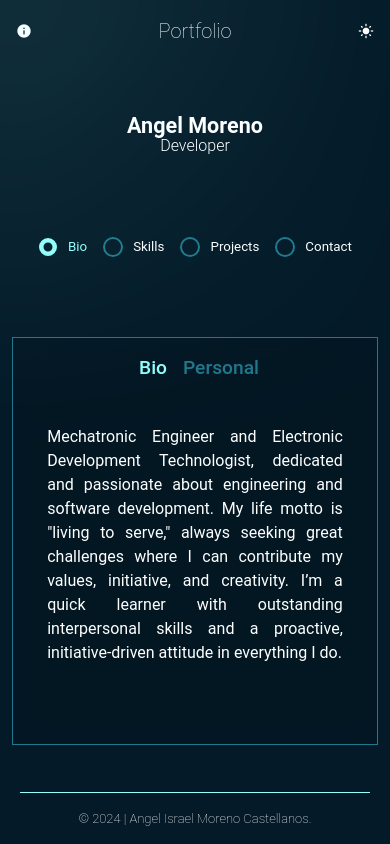
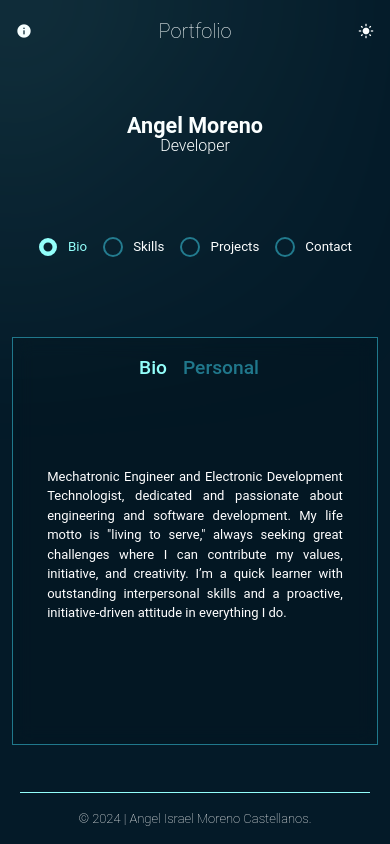
Before and after one commit to Moca9801/mocadev, an Angular app: page / in a window 390 px wide. Built offline with nearby package versions, Linux system fonts and the light colour scheme.

Commit message:
font size

```diff
--- a/src/app/components/bio/bio.component.scss
+++ b/src/app/components/bio/bio.component.scss
@@ -45,5 +45,10 @@
     margin-top: 0px;
     font-size: larger !important;
   }
+}
 
+@media (max-width: 720px) {
+  .description{
+    font-size: small !important;
+  }
 }
--- a/src/app/components/projects/projects.component.scss
+++ b/src/app/components/projects/projects.component.scss
@@ -122,4 +122,8 @@
     button {
       font-size: 18px;
     }
+
+    .description{
+      font-size: small !important;
+    }
   }
--- a/src/app/components/skills/skills.component.scss
+++ b/src/app/components/skills/skills.component.scss
@@ -133,7 +133,7 @@ button:hover {
   }
 
   .skill .title {
-    font-size: 0.875rem;
+    font-size: small !important;
   }
 
   button {
```
